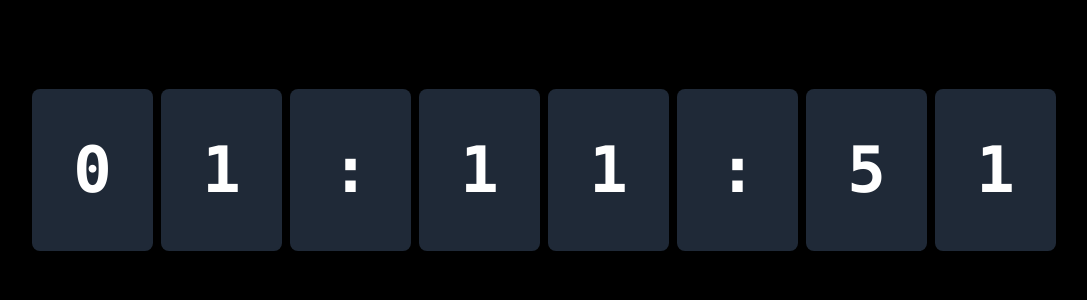
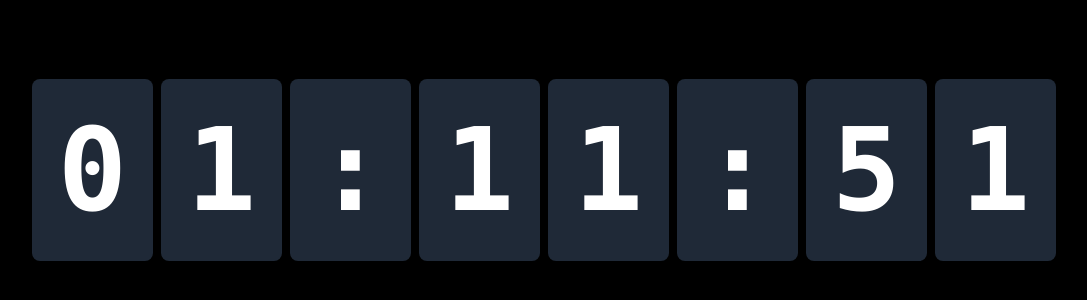
Before and after one commit to YongTay/nextjs-demo, a Next.js app: page / in a window 1280 px wide. Shown: the part 230-530 px from the top of the page, without its empty margins (96-1183 px from the left). Built offline with nearby package versions, Linux system fonts and the light colour scheme.

Commit message:
调整合适文字

```diff
--- a/app/page.tsx
+++ b/app/page.tsx
@@ -27,8 +27,8 @@ export default function Home() {
     <main className="flex min-h-screen items-center justify-center bg-black px-[10%]">
       <div className="flex gap-2 w-full">
         {currentTime.map((char, index) => (
-          <div key={index} className="flex-1 aspect-[3/4] bg-gray-800 rounded-lg flex items-center justify-center">
-            <span className="text-[3vw] sm:text-[3.5vw] md:text-[4vw] lg:text-[4.5vw] xl:text-[5vw] font-mono font-bold text-center tabular-nums clock-text">
+          <div key={index} className="flex-1 aspect-[2/3] bg-gray-800 rounded-lg flex items-center justify-center">
+            <span className="text-[7vw] sm:text-[7.5vw] md:text-[8vw] lg:text-[8.5vw] xl:text-[9vw] font-mono font-bold text-center tabular-nums clock-text ">
               {char}
             </span>
           </div>
```
